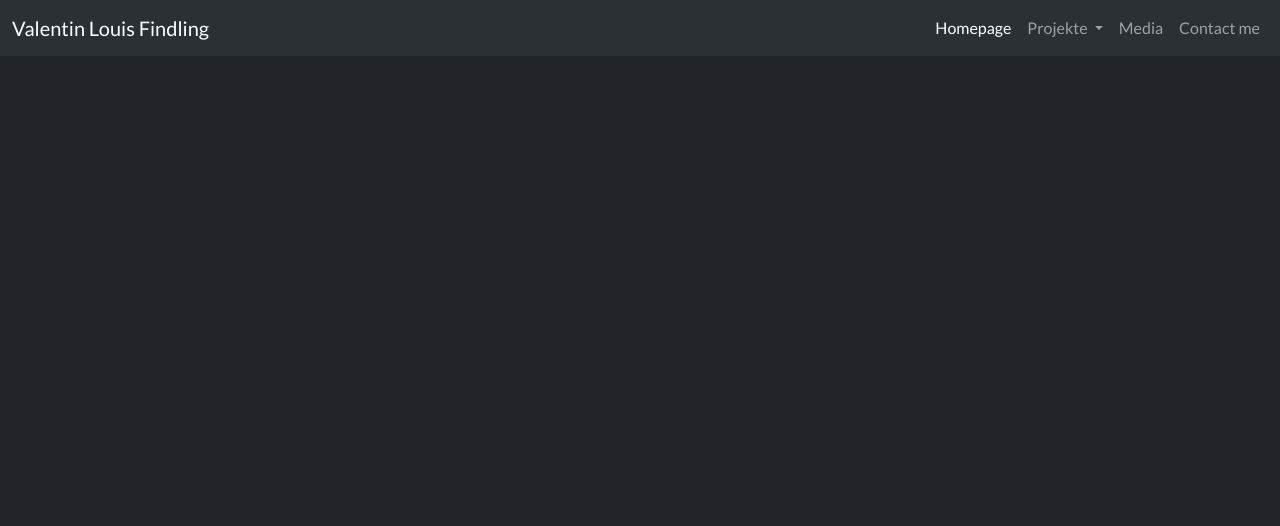
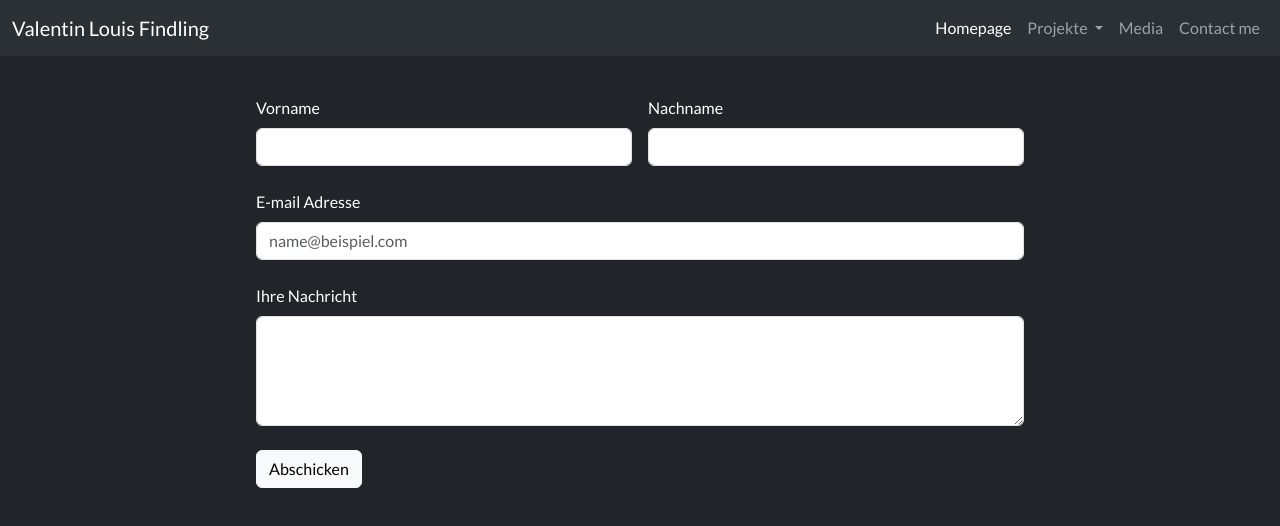
Before and after one commit to mulyadhin/valentin-homepage, a plain HTML site: page contact.html in a window 1280 px wide. Drawn offline with nearby package versions, Linux system fonts and the light colour scheme; a web font is replaced by a local one.

Commit message:
updated contact page

```diff
--- a/contact.html
+++ b/contact.html
@@ -90,5 +90,55 @@
         </div>
       </div>
     </nav>
+    <div class="contact-form justify-content-center">
+      <div class="row g-3 mt-4">
+        <div class="col mb-4">
+          <label for="exampleFormControlInput1" class="form-label"
+            >Vorname</label
+          >
+          <input
+            type="text"
+            class="form-control"
+            placeholder=""
+            aria-label="First name"
+          />
+        </div>
+        <div class="col mb-4">
+          <label for="exampleFormControlInput1" class="form-label"
+            >Nachname</label
+          >
+          <input
+            type="text"
+            class="form-control"
+            placeholder=""
+            aria-label="Last name"
+          />
+        </div>
+      </div>
+      <div class="mb-4">
+        <label for="exampleFormControlInput1" class="form-label"
+          >E-mail Adresse</label
+        >
+        <input
+          type="email"
+          class="form-control"
+          id="exampleFormControlInput1"
+          placeholder="name@beispiel.com"
+        />
+      </div>
+      <div class="mb-4">
+        <label for="exampleFormControlTextarea1" class="form-label"
+          >Ihre Nachricht</label
+        >
+        <textarea
+          class="form-control"
+          id="exampleFormControlTextarea1"
+          rows="4"
+        ></textarea>
+      </div>
+      <div class="col-auto">
+        <button type="submit" class="btn btn-light">Abschicken</button>
+      </div>
+    </div>
   </body>
 </html>
--- a/styles/style.css
+++ b/styles/style.css
@@ -4,3 +4,7 @@ body {
 p {
   font-size: 18px;
 }
+.contact-form {
+  max-width: 60%;
+  margin: 0 auto;
+}
```
Also changed, not shown: index.html (+3 -3 lines), themusicofqueenlive.html (deleted).
